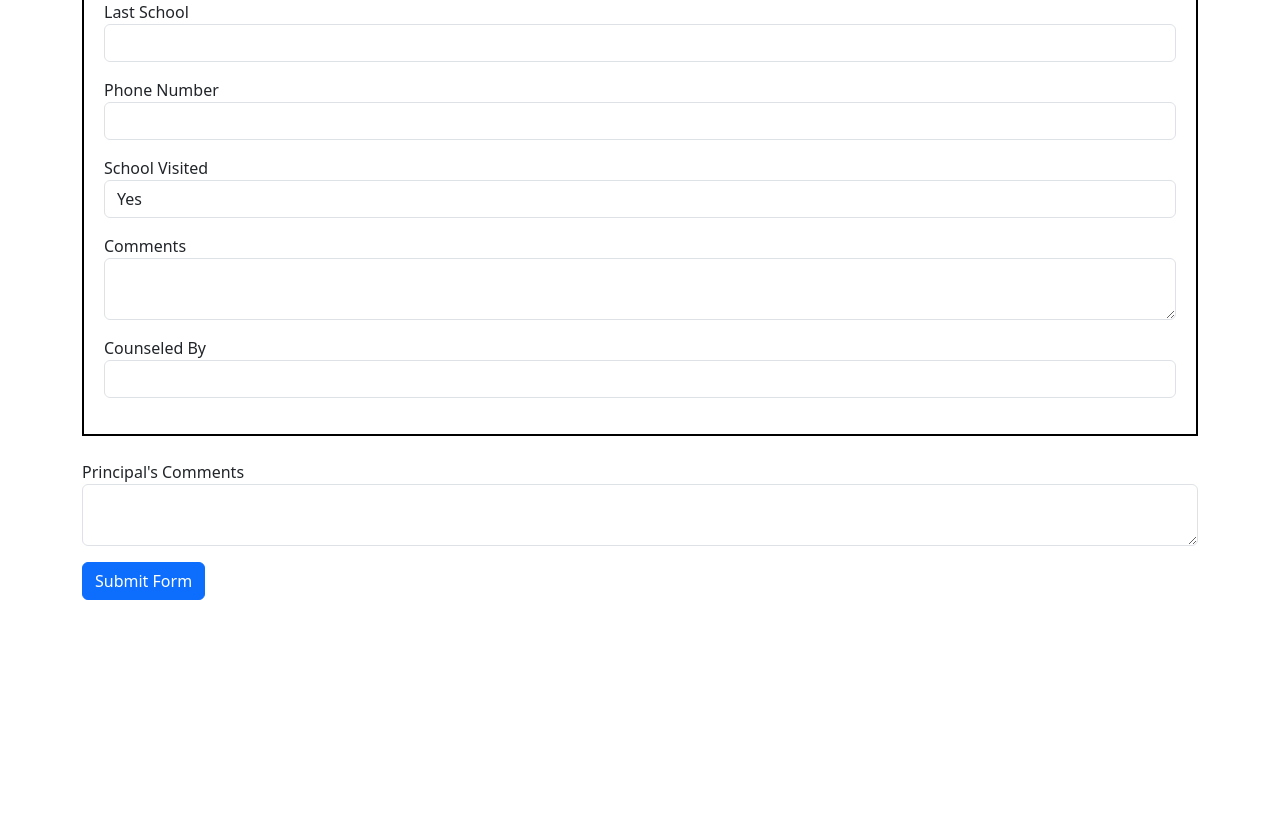
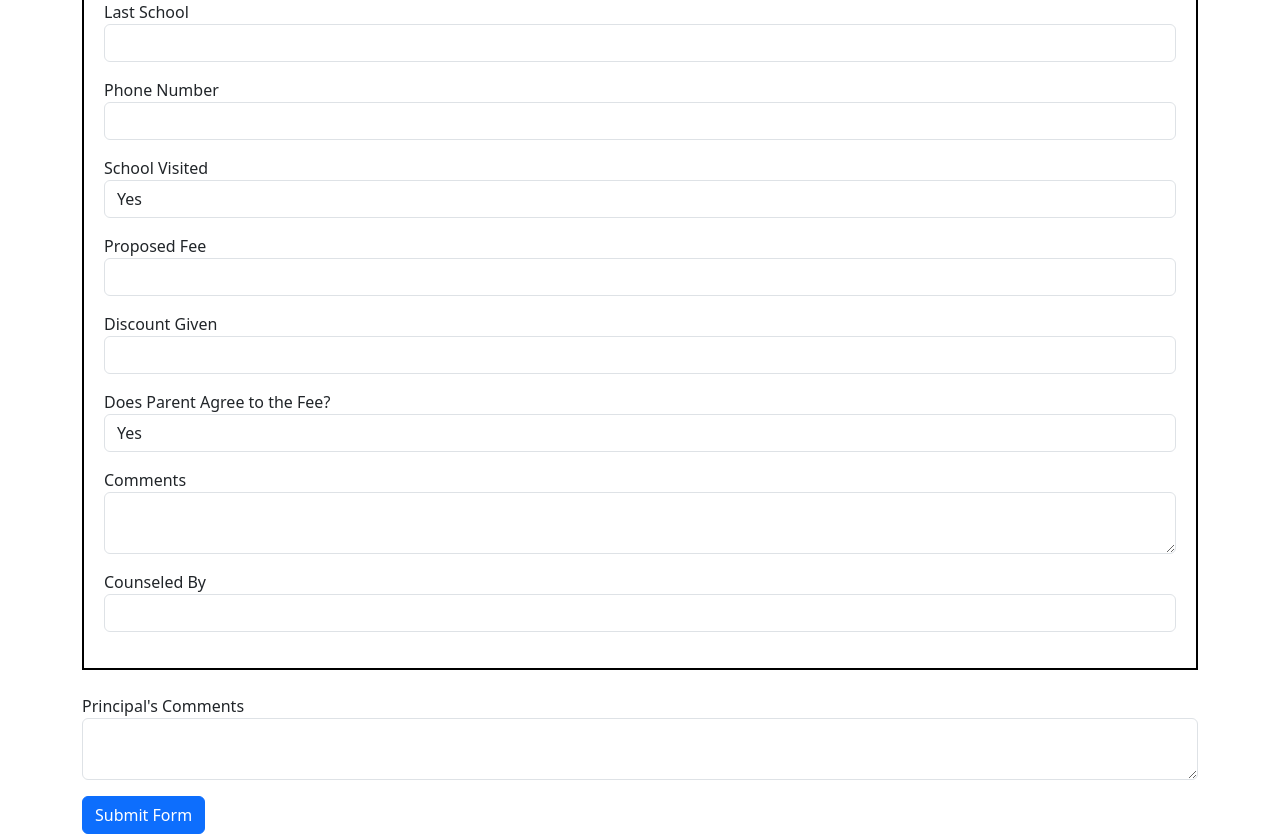
Before and after one commit to puppypuppy4543/counseling_website, a Flask app: page /add in a window 1280 px wide. Shown: the part 736-1570 px from the top of the page. Before the commit the page ends 1336 px from the top, so only its background shows below. Run offline with Flask 3, Linux system fonts and the light colour scheme.

Commit message:
Added proposed fee, discount, and parent agreement fields

```diff
--- a/templates/add.html
+++ b/templates/add.html
@@ -89,6 +89,24 @@
             </div>
 
             <div class="mb-3">
+                <label>Proposed Fee</label>
+                <input type="text" name="proposed_fee" class="form-control">
+            </div>
+
+            <div class="mb-3">
+                <label>Discount Given</label>
+                <input type="text" name="discount_given" class="form-control">
+            </div>
+
+            <div class="mb-3">
+                <label>Does Parent Agree to the Fee?</label>
+                <select name="fee_agreement" class="form-control">
+                    <option value="Yes">Yes</option>
+                    <option value="No">No</option>
+                </select>
+            </div>
+
+            <div class="mb-3">
                 <label>Comments</label>
                 <textarea name="comments" class="form-control" rows="2"></textarea>
             </div>
```
